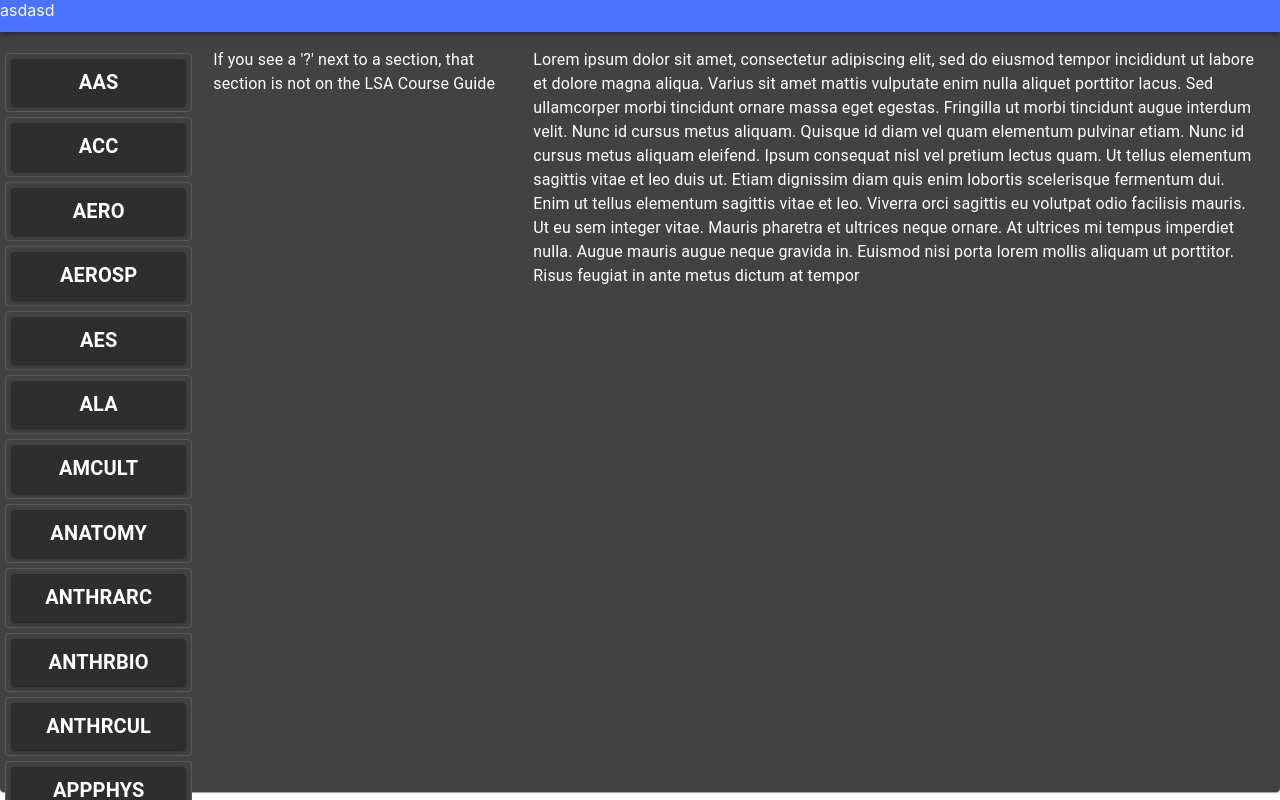
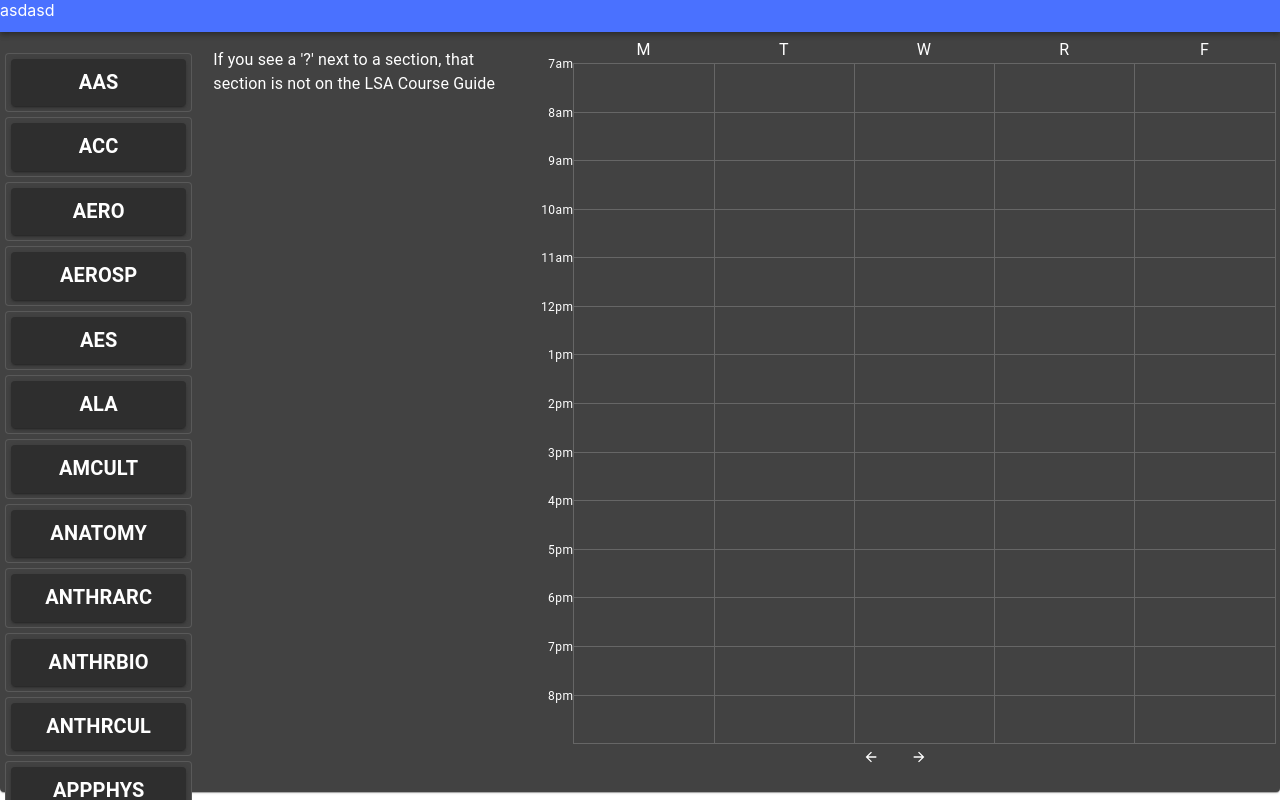
Before and after one commit to akdiam/michigantime, a React (Create React App) app: page / in a window 1280 px wide. Built offline with nearby package versions, Linux system fonts and the light colour scheme.

Commit message:
added calendar componnent

```diff
--- a/package.json
+++ b/package.json
@@ -8,6 +8,7 @@
     "@testing-library/jest-dom": "^4.2.4",
     "@testing-library/react": "^9.5.0",
     "@testing-library/user-event": "^7.2.1",
+    "node-sass": "^4.14.1",
     "react": "^16.13.1",
     "react-dom": "^16.13.1",
     "react-infinite-scroll-component": "^5.0.5",
--- a/src/App.js
+++ b/src/App.js
@@ -8,6 +8,7 @@ import { ThemeProvider, createMuiTheme } from '@material-ui/core/styles';
 import SubjList from './SubjList/SubjList';
 import ClassList from './ClassList/ClassList';
 import ScheduledClasses from './ScheduledClasses/ScheduledClasses';
+import Calendar from './Calendar/Calendar';
 import { store } from './Store';
 
 const theme = createMuiTheme({
@@ -53,9 +54,7 @@ function App(){
                 <ScheduledClasses/>
               </Grid>
               <Grid item xs = {7}>
-                <Typography>
-                Lorem ipsum dolor sit amet, consectetur adipiscing elit, sed do eiusmod tempor incididunt ut labore et dolore magna aliqua. Varius sit amet mattis vulputate enim nulla aliquet porttitor lacus. Sed ullamcorper morbi tincidunt ornare massa eget egestas. Fringilla ut morbi tincidunt augue interdum velit. Nunc id cursus metus aliquam. Quisque id diam vel quam elementum pulvinar etiam. Nunc id cursus metus aliquam eleifend. Ipsum consequat nisl vel pretium lectus quam. Ut tellus elementum sagittis vitae et leo duis ut. Etiam dignissim diam quis enim lobortis scelerisque fermentum dui. Enim ut tellus elementum sagittis vitae et leo. Viverra orci sagittis eu volutpat odio facilisis mauris. Ut eu sem integer vitae. Mauris pharetra et ultrices neque ornare. At ultrices mi tempus imperdiet nulla. Augue mauris augue neque gravida in. Euismod nisi porta lorem mollis aliquam ut porttitor. Risus feugiat in ante metus dictum at tempor
-                </Typography>
+                <Calendar/>
               </Grid>
             </Grid>
           </Grid>
--- /dev/null
+++ b/src/Calendar/Calendar.js
@@ -0,0 +1,65 @@
+import React from 'react';
+import Paper from '@material-ui/core/Paper';
+import Grid from '@material-ui/core/Grid';
+import Button from '@material-ui/core/Button';
+import IconButton from '@material-ui/core/IconButton';
+import ArrowForwardIcon from '@material-ui/icons/ArrowForward';
+import ArrowBackIcon from '@material-ui/icons/ArrowBack';
+import Typography from '@material-ui/core/Typography';
+import './Calendar.scss';
+
+export default function Calendar() {
+    const days = ['M', 'T', 'W', 'R', 'F'];
+    const start = 7;
+    const end = 21;
+
+    const createDispTime = time => {
+        const hour = (time / 60) | 0;
+        return `${hour > 12 ? hour - 12 : hour}${hour < 12 ? 'a' : 'p'}m`;
+    }
+
+    // calendar jsx and style borrowed from gtscheduler - thanks!
+    return (
+        <Grid container spacing={1} direction="row" alignItems="center">
+            <Grid item xs = {12} alignItems="stretch">
+                <div className="calContainer">
+                    <div className="times">
+                    {new Array((end - start)).fill(0).map((_, i) => {
+                        const time = start * 60 + i * 60;
+                        return (
+                        <div className="time" key={time}>
+                            <span className="label">
+                                <Typography variant="caption">
+                                {createDispTime(time)}
+                                </Typography>
+                            </span>
+                        </div>
+                        );
+                    })}
+                    </div>
+                    <div className="days">
+                        {days.map((day, i) => {
+                            return (
+                                <div className="day">
+                                    <span className="dayLabel">
+                                        <Typography>
+                                            {day}
+                                        </Typography>
+                                    </span>
+                                </div>
+                            )
+                        })}
+                    </div>
+                </div>
+            </Grid>
+            <Grid container item xs={12} alignItems="center" spacing={1} justify="center">
+                <Grid item>
+                    <IconButton>{<ArrowBackIcon style={{fontSize:"medium"}}/>}</IconButton>
+                </Grid>
+                <Grid item>
+                    <IconButton>{<ArrowForwardIcon style={{fontSize:"medium"}}/>}</IconButton>
+                </Grid>
+            </Grid>
+        </Grid>
+    )
+}
--- /dev/null
+++ b/src/Calendar/Calendar.scss
@@ -0,0 +1,78 @@
+.calContainer{
+    flex: 1;
+    position: relative;
+    height: 85vh;
+    top:15px;
+    border-bottom: 1px solid #666666;
+    border-right: 1px solid #666666;
+    max-width: 96%;
+    left:40px;
+
+    .times{
+        position: absolute;
+        top: 0;
+        bottom: 0;
+        left: -80px;
+        right: 0;
+        display: flex;
+        flex-direction: column;
+
+        .time {
+            position: relative;
+            flex: 1;
+            margin-top: -0.5em;
+
+            .label {
+                display: block;
+                width: 80px;
+                padding-right: 8px;
+                font-size: .8em;
+                font-weight: bold;
+                text-align: right;
+             }
+
+             &:after {
+                content: '';
+                position: absolute;
+                left: 80px;
+                right: 0;
+                top: 0.5em;
+                height: 1px;
+                background-color: #666666;
+            }
+        }
+    }
+
+    .days{
+        position: absolute;
+        left: 0;
+        right: 0;
+        top: -25px;
+        bottom: 0;
+        display: flex;
+        float: left;
+        text-align: center;
+
+        .day{
+            position: relative;
+            flex: 1;
+            display: flex;
+            flex-direction: column;
+
+            .label{
+                height:25px;
+                font-weight: bold;
+                font-size: 1em;
+            }
+
+            &:after {
+                content: '';
+                position: absolute;
+                top: 25px;
+                bottom: 0;
+                width: 1px;
+                background-color: #666666;
+            }
+        }
+    }
+}
--- a/src/Header/Header.js
+++ b/src/Header/Header.js
@@ -6,7 +6,7 @@ export default function Header() {
 
     return (
         <div className="header">
-            <AppBar position="static" style={{height:"4vh"}}>
+            <AppBar position="static" style={{height:"4vh"}} variant="primary">
                 asdasd
             </AppBar>
         </div>
```
Also changed, not shown: 1 other file (tests, documents, lock files or other folders).
